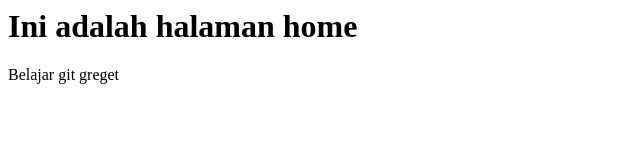
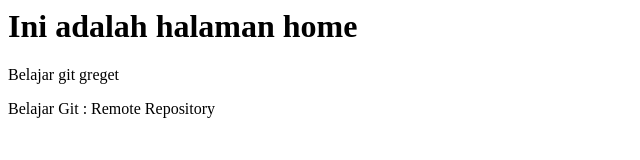
Before and after one commit to mrzalaby/belajar-github, a plain HTML site: page index.html in a window 1280 px wide. Shown: the whole page, without its empty margins (0-640 px from the left). Drawn offline with Linux system fonts and the light colour scheme.

Commit message:
Belajar Git : Remote repository

```diff
--- a/index.html
+++ b/index.html
@@ -6,5 +6,6 @@
     <body>
         <h1> Ini adalah halaman home </h1>
         <p> Belajar git greget </p>
+        <p> Belajar Git : Remote Repository </p>
     </body>
 </html
```
